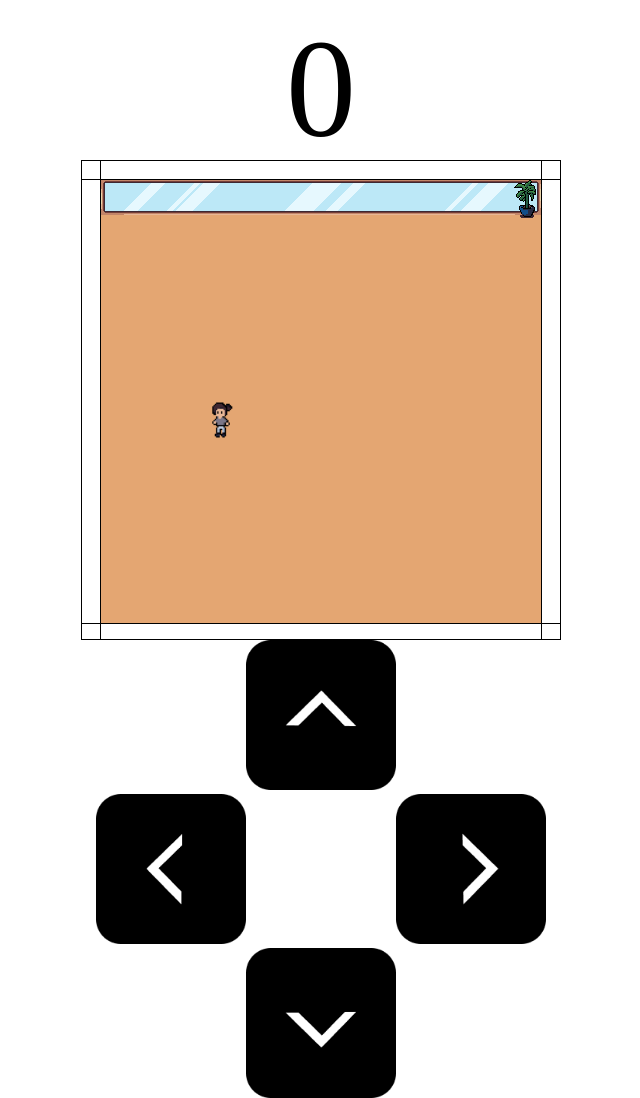
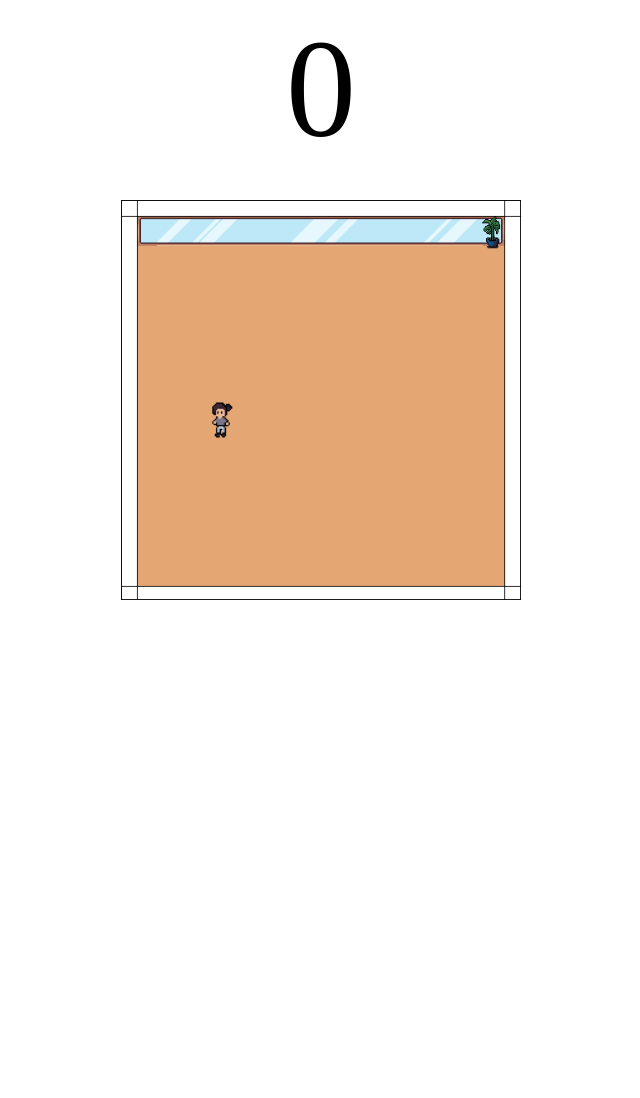
Before and after one commit to BY1994/dance-snake-game, a plain HTML site: page index.html in a window 1280 px wide. Shown: the whole page, without its empty margins (319-959 px from the left). After the commit the page ends 800 px from the top, so only its background shows below. Drawn offline with Linux system fonts and the light colour scheme.

Commit message:
Revert "image: add buttons for arrow key"
This reverts commit d568cc00992fcd11cd883bc39cfbed17bf243cd7.

```diff
--- a/index.html
+++ b/index.html
@@ -7,13 +7,7 @@
   <body>
 
     <div id="score">0</div>
-    <canvas id="snakeboard" width="480" height="480"></canvas>
-    <div id="buttons">
-      <input type="image" class="button" id="up_key" src="button_up.png" width="150" onclick="change_direction_for_mobile(38)"/>
-      <input type="image" class="button" id="left_key" src="button_left.png" width ="150" onclick="change_direction_for_mobile(37)"/>
-      <input type="image" class="button" id="right_key" src="button_right.png" width = "150" onclick="change_direction_for_mobile(39)"/>
-      <input type="image" class="button" id="down_key" src="button_down.png" width = "150" onclick="change_direction_for_mobile(40)"/>
-    </div>
+    <canvas id="snakeboard" width="400" height="400"></canvas>
 
     <style>
       #snakeboard {
@@ -26,35 +20,6 @@
         text-align: center;
         font-size: 140px;
       }
-      #buttons {
-        position:absolute;
-        top: 80%;
-        left: 50%;
-        transform: translateX(-50%);
-      }
-      #up_key{
-        position:relative;
-        top:0%;
-      }
-      #down_key{
-        position:absolute;
-        top: 200%;
-        left: 50%;
-        transform: translateX(-50%);
-      }
-      #left_key{
-        position:absolute;
-        top: 100%;
-        left: 50%;
-        transform: translateX(-150%);
-      }
-      #right_key{
-        position:absolute;
-        top: 100%;
-        right: 50%;
-        transform: translateX(150%);
-      }
-
     </style>
   </body>
 
@@ -226,7 +191,7 @@
 
     // draw a border around the canvas
     function clear_board() {
-        snakeboard_ctx.drawImage(background, 0, 0, 480, 480);
+        snakeboard_ctx.drawImage(background, 0, 0, 400, 400);
     }
 
     // Draw the snake on the canvas
@@ -321,41 +286,6 @@
       }
     }
 
-    function change_direction_for_mobile(keyPressed) {
-      const LEFT_KEY = 37;
-      const RIGHT_KEY = 39;
-      const UP_KEY = 38;
-      const DOWN_KEY = 40;
-
-    // Prevent the snake from reversing
-      if (changing_direction) return;
-      changing_direction = true;
-      const goingUp = dy === -character_size;
-      const goingDown = dy === character_size;
-      const goingRight = dx === character_size;
-      const goingLeft = dx === -character_size;
-      if (keyPressed === LEFT_KEY && !goingRight) {
-        dx = -character_size;
-        dy = 0;
-        dir = 2;
-      }
-      if (keyPressed === UP_KEY && !goingDown) {
-        dx = 0;
-        dy = -character_size;
-        dir = 1;
-      }
-      if (keyPressed === RIGHT_KEY && !goingLeft) {
-        dx = character_size;
-        dy = 0;
-        dir = 3;
-      }
-      if (keyPressed === DOWN_KEY && !goingUp) {
-        dx = 0;
-        dy = character_size;
-        dir = 0;
-      }
-    }
-
     function move_snake() {
       // Create the new Snake's head
       const head = {x: pos[0].x + dx, y: pos[0].y + dy, d: dir};
```
Also changed, not shown: button_down.png (deleted), button_left.png (deleted), button_right.png (deleted), button_up.png (deleted).
